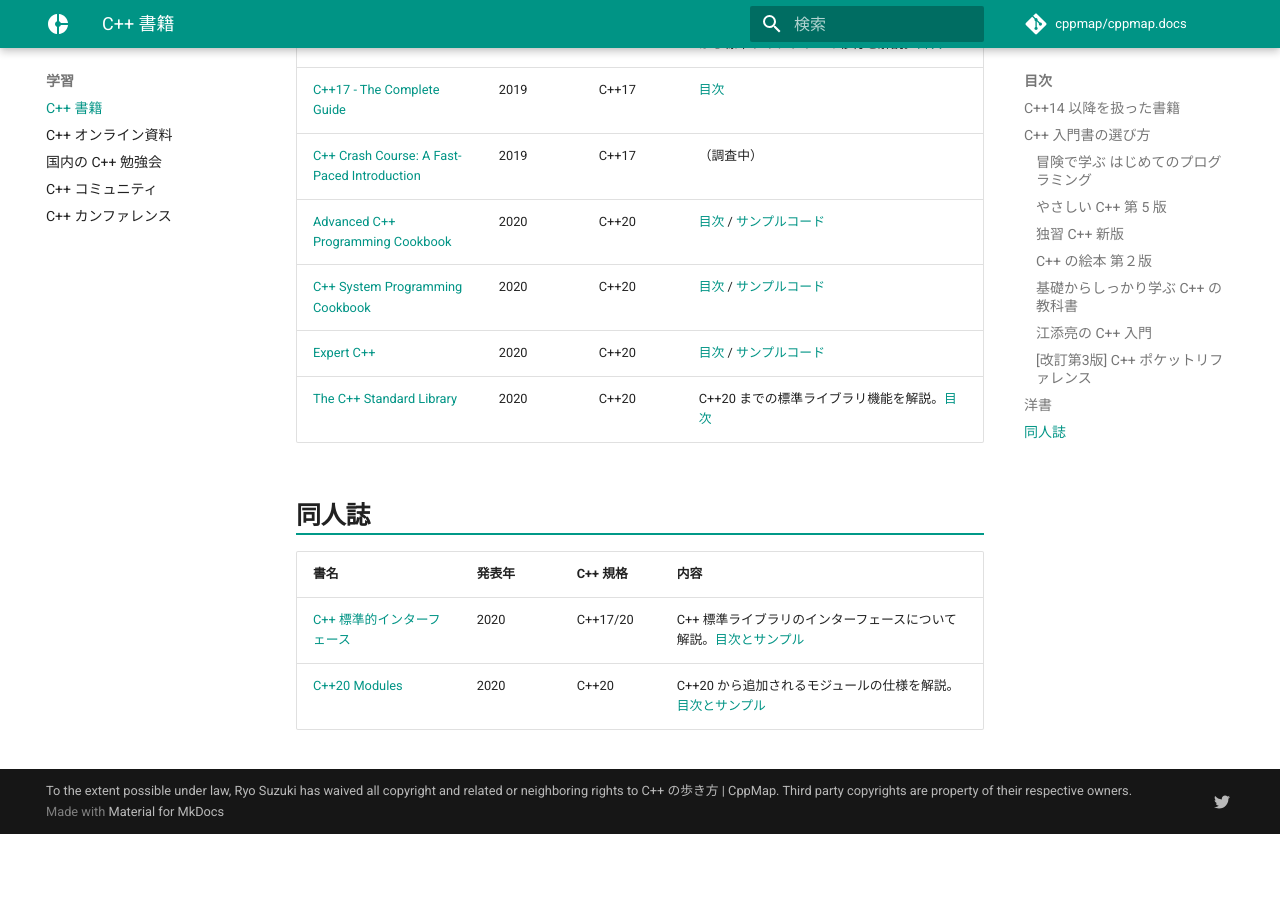
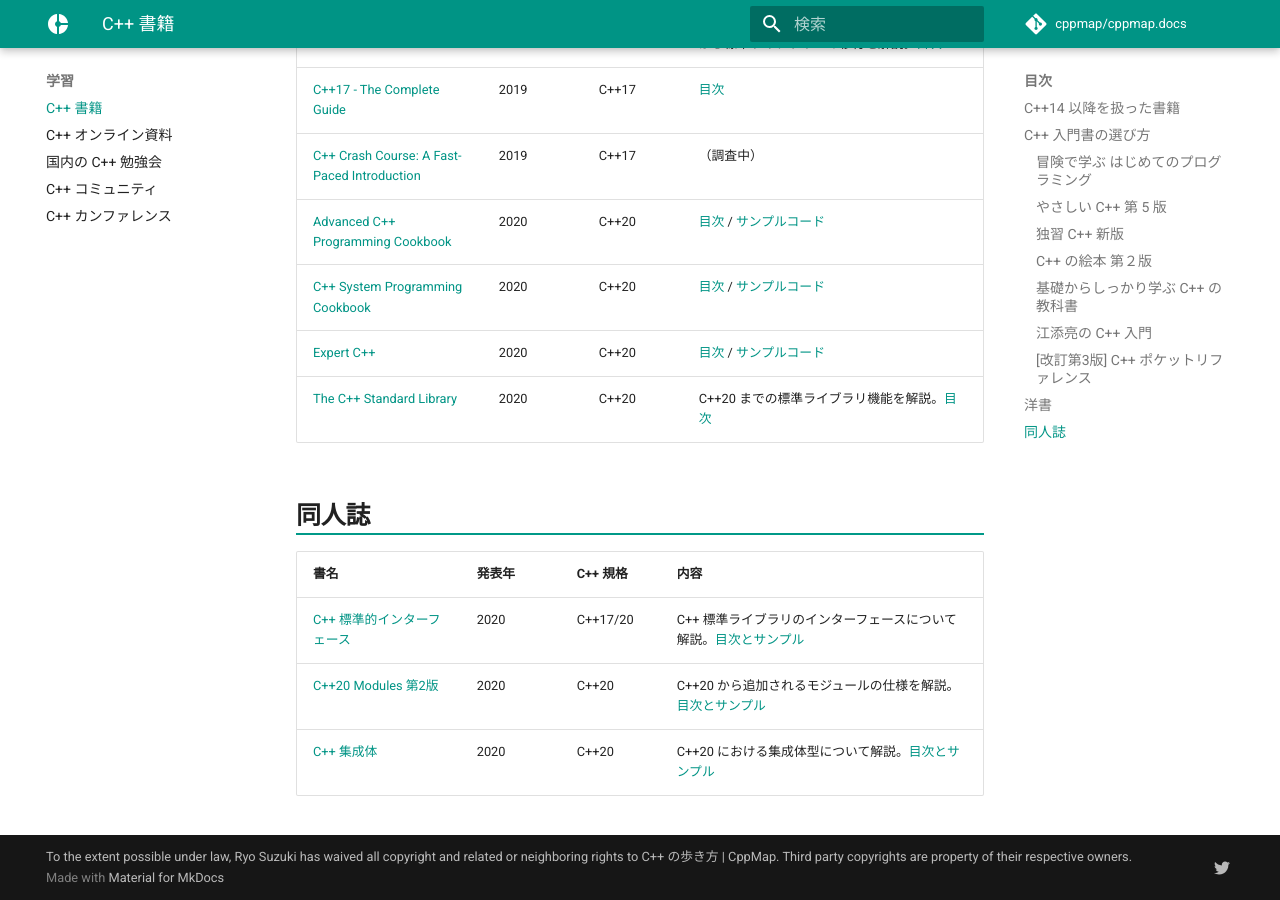
Before and after one commit to cppmap/cppmap.docs, an MkDocs documentation site: the page built from docs/learn/books.md, in a window 1280 px wide and 900 px high, scrolled down 3701 px. Built offline with MkDocs 1.6.1 and Material for MkDocs 9.7.7, drawn with Linux system fonts in a browser that asks for light colours; nearby versions of some CDN libraries; comment, search, counter and statistics services are not loaded; before the commit the page ends 4535 px from its top, so only the background shows below that.

Commit message:
Update books.md

```diff
--- a/docs/learn/books.md
+++ b/docs/learn/books.md
@@ -72,7 +72,8 @@ C++ の入門～中級レベルの多くの情報（『やさしい C++ 第 5
 | 書名                                                                  | 発表年  | C++ 規格   | 内容                         |
 |---------------------------------------------------------------------|------|----------|----------------------------|
 | [C++ 標準的インターフェース](https://techbookfest.org/product/6417376601964544) | 2020 | C++17/20 | C++ 標準ライブラリのインターフェースについて解説。[目次とサンプル](https://github.com/onihusube/books/blob/master/sample/cpp_interface/sample.md)  |
-| [C++20 Modules](https://techbookfest.org/product/4680272314368000)  | 2020 | C++20    | C++20 から追加されるモジュールの仕様を解説。[目次とサンプル](https://github.com/onihusube/books/blob/master/sample/cpp20_modules/sample.md)    |
+| [C++20 Modules 第2版](https://techbookfest.org/product/4680272314368000)  | 2020 | C++20    | C++20 から追加されるモジュールの仕様を解説。[目次とサンプル](https://github.com/onihusube/books/blob/master/sample/cpp20_modules/sample.md)    |
+| [C++ 集成体](https://techbookfest.org/product/5650141820223488)  | 2020 | C++20    | C++20 における集成体型について解説。[目次とサンプル](https://github.com/onihusube/books/blob/master/sample/cpp_aggregate/sample.md)    |
 
 
 <!-- ToDo: C++11 とそれ以前の書籍 -->
```
